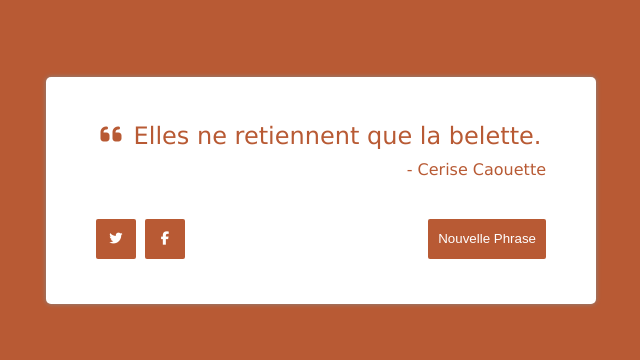
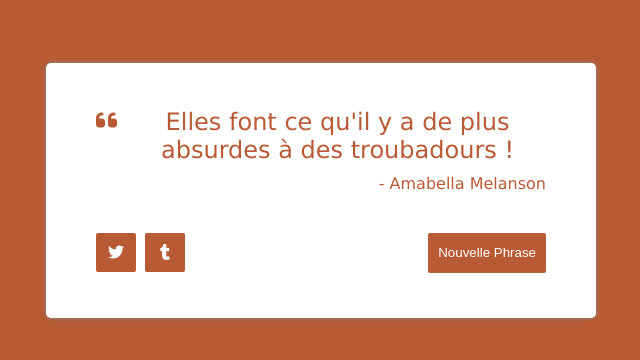
Before and after one commit to ShayReichert/random_quote_machine, a React (Create React App) app: page / in a window 1280 px wide. Shown: the part 210-570 px from the top of the page, without its empty margins (319-959 px from the left). Built offline with nearby package versions, Linux system fonts and the light colour scheme.

Commit message:
social media sharing ok

```diff
--- a/src/RandomQuotesMachine/Buttons.js
+++ b/src/RandomQuotesMachine/Buttons.js
@@ -2,25 +2,21 @@ import React, { Component } from 'react'
 
 class Buttons extends Component {
 
-    //Import of 2 props in one function for onClick' event :
+    //Import 2 props in one function for onClick' event :
     randomClickandOnClick = () => {
         this.props.randomclick();
         this.props.onclick();
     }
 
-    //twitter une phrase
-    tweetTheSentence = () => {
-        window.open('https://twitter.com/intent/tweet')
 
-    }
 
 
     render() {
-        const { randomColor } = this.props;
+        const { randomColor, randomSentence, randomAuthor } = this.props;
         return (
             <div className="button">
-                <button style={{backgroundColor: randomColor}} onClick={this.tweetTheSentence} id="twitter-btn"><a href="twitter.com/intent/tweet"><i className="fab fa-twitter"></i></a></button>
-                <button style={{backgroundColor: randomColor}} id="fb-btn"><a id="tweet-quote" href="facebook.com"><i className="fab fa-facebook-f"></i></a></button>
+                <a href={`https://twitter.com/intent/tweet?text="${randomSentence}"%20-%20${randomAuthor}&hashtags=fakequotes`}  target="_blank" rel="noopener noreferrer" style={{backgroundColor: randomColor}} id="twitter-btn"><i className="fab fa-twitter"></i></a>
+                <a href={`https://www.tumblr.com/widgets/share/tool?posttype=quote&tags=fakequotes&caption=${randomAuthor}&content="${randomSentence}"&canonicalUrl=https%3A%2F%2Fwww.tumblr.com%2Fbuttons&shareSource=tumblr_share_button`} target="_blank" rel="noopener noreferrer" style={{backgroundColor: randomColor}} id="fb-btn"><i className="fab fa-tumblr"></i></a>
                 <button style={{backgroundColor: randomColor}}  onClick={this.randomClickandOnClick} className="btn-new-sentence" id="new-quote">Nouvelle Phrase</button>
             </div>
         )
--- a/src/RandomQuotesMachine/QuoteBox.js
+++ b/src/RandomQuotesMachine/QuoteBox.js
@@ -11,14 +11,24 @@ class QuoteBox extends Component {
         author: "Cerise Caouette"
     }
 
-    //Generate a random sentence and author
+    //Generate a random quotes and author from JSON file
+    randomNumb = () => {
+        return Math.floor(Math.random() * (jsonQuotes.quotes.length -1));
+    }
+
+    //Set a random quotes and author on first load
+    componentDidMount() {
+        this.setState({
+            sentence: jsonQuotes.quotes[this.randomNumb()].quote,
+            author: jsonQuotes.quotes[this.randomNumb()].author
+        })
+    }
+
+    //Set a random sentence and author on click
     randomQuoteAndAuthor = () => {
-        function randomNumb() {
-            return Math.floor(Math.random() * (jsonQuotes.quotes.length -1));
-        }
         this.setState({
-            sentence: jsonQuotes.quotes[randomNumb()].quote,
-            author: jsonQuotes.quotes[randomNumb()].author
+            sentence: jsonQuotes.quotes[this.randomNumb()].quote,
+            author: jsonQuotes.quotes[this.randomNumb()].author
         })
     }
 
@@ -27,7 +37,7 @@ class QuoteBox extends Component {
             <div id="quote-box">
                 <QuoteText randomSentence={this.state.sentence} randomColor={this.props.randomColor} />
                 <QuoteAuthor randomAuthor={this.state.author} randomColor={this.props.randomColor} />
-                <Buttons randomclick={this.randomQuoteAndAuthor} onclick={this.props.onclick} randomColor={this.props.randomColor} />
+                <Buttons randomSentence = {this.state.sentence} randomAuthor={this.state.author} randomclick={this.randomQuoteAndAuthor} onclick={this.props.onclick} randomColor={this.props.randomColor} />
             </div>
         )
     }
--- a/src/RandomQuotesMachine/QuoteText.js
+++ b/src/RandomQuotesMachine/QuoteText.js
@@ -8,7 +8,6 @@ class QuoteText extends Component {
             <div style={{ color: this.props.randomColor }} className="quote-text">
                 <i className="fas fa-quote-left"></i>
                 <div id="text">{this.props.randomSentence}</div>
-                {/* <button onClick={this.randomNumberforQuoteAndAuthor}>test</button> */}
             </div>
         )
     }
--- a/src/RandomQuotesMachine/QuoteWrapper.css
+++ b/src/RandomQuotesMachine/QuoteWrapper.css
@@ -6,8 +6,6 @@
 #wrapper {
     font-family: "Lucida Sans", "Lucida Sans Regular", "Lucida Grande", "Lucida Sans Unicode", Geneva, Verdana,
         sans-serif;
-    /* Backgorund-color à rendre aléatoire */
-    background-color: lightcoral;
     min-height: 100vh;
     box-sizing: border-box;
     margin: 0;
@@ -28,8 +26,6 @@
     padding: 45px 50px;
     border-radius: 5px;
     box-shadow: 0px 0px 5px #888888;
-    /* a lier à la couleur de fond : */
-    color : lightcoral;
 }
 
 /* Sentence text */
@@ -55,6 +51,9 @@
     transition: all ease 700ms;
 }
 
+
+
+
 /* Buttons */
 .button {
     display: inline-block;
@@ -69,11 +68,18 @@
     min-width: 40px;
     color: #fff;
     border-radius: 2px;
-    /* a lier à la couleur de fond : */
-    background-color: lightcoral;
     transition: all ease 700ms;
 }
-button:hover {
+.button a {
+    cursor: pointer;
+    border: none;
+    padding: 10px;
+    min-width: 20px;
+    color: #fff;
+    border-radius: 2px;
+    transition: all ease 700ms;
+}
+button:hover, a:hover {
     opacity: 0.9;
 }
 .btn-new-sentence {
@@ -84,9 +90,17 @@ button:hover {
 #fb-btn {
     float: left;
 }
+#twitter-btn i,
+#fb-btn i{
+    text-align: center;
+    margin: auto;
+}
+
 #twitter-btn {
     margin-right: 9px;
 }
 a {
+    display: inline-block;
     color: #fff;
+    text-decoration: none;
 }
```
Also changed, not shown: src/RandomQuotesMachine/QuotesWrapper.js (+6 -14 lines).
